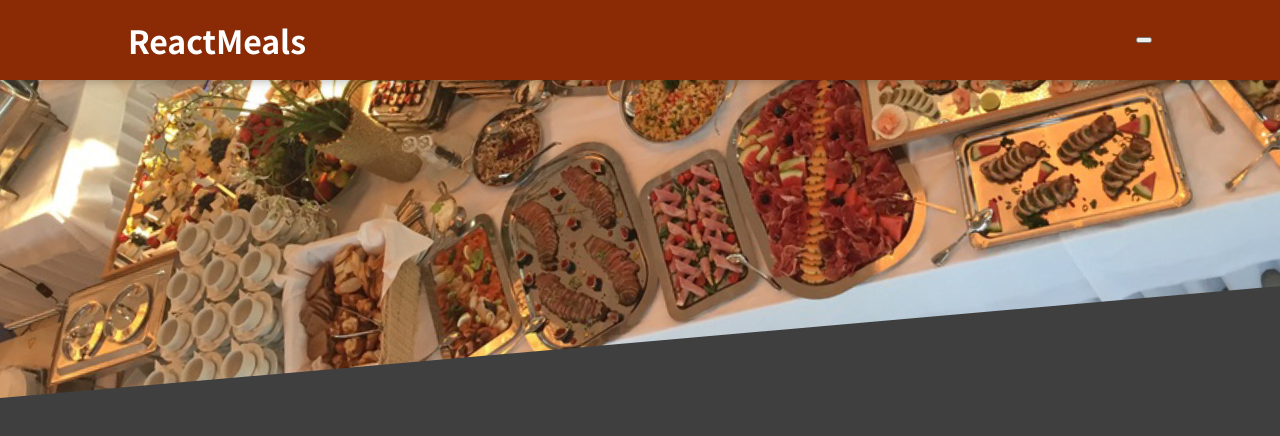
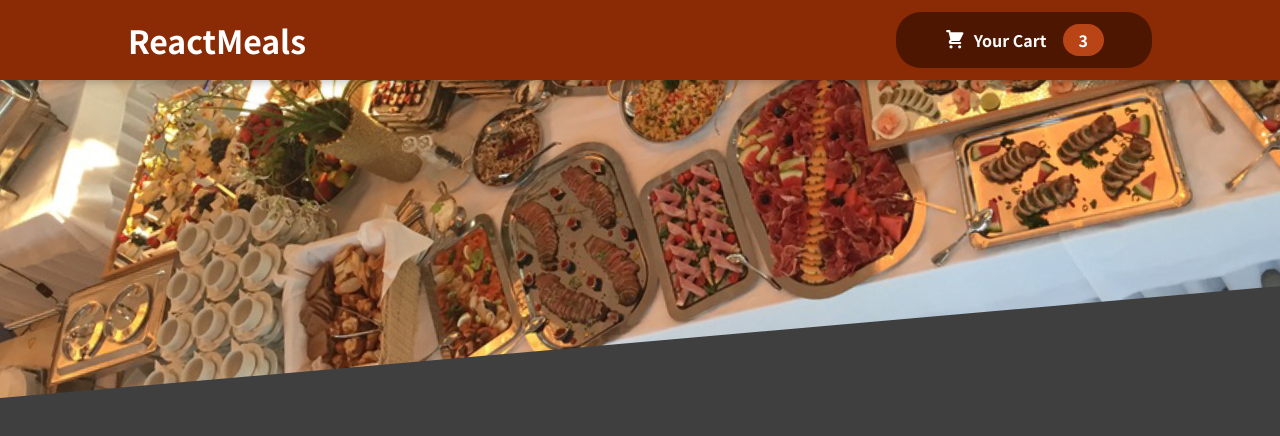
Before and after one commit to rox0r/Food-Order-App, a React (Create React App) app: page / in a window 1280 px wide. Shown: the top 436 px of the page. Built offline with nearby package versions, Linux system fonts and the light colour scheme.

Commit message:
Create CartButton component for Header

```diff
--- /dev/null
+++ b/src/components/Cart/CartIcon.js
@@ -0,0 +1,13 @@
+const CartIcon = () => {
+  return (
+    <svg
+      xmlns='http://www.w3.org/2000/svg'
+      viewBox='0 0 20 20'
+      fill='currentColor'
+    >
+      <path d='M3 1a1 1 0 000 2h1.22l.305 1.222a.997.997 0 00.01.042l1.358 5.43-.893.892C3.74 11.846 4.632 14 6.414 14H15a1 1 0 000-2H6.414l1-1H14a1 1 0 00.894-.553l3-6A1 1 0 0017 3H6.28l-.31-1.243A1 1 0 005 1H3zM16 16.5a1.5 1.5 0 11-3 0 1.5 1.5 0 013 0zM6.5 18a1.5 1.5 0 100-3 1.5 1.5 0 000 3z' />
+    </svg>
+  );
+};
+
+export default CartIcon;
--- a/src/components/Layout/Header.js
+++ b/src/components/Layout/Header.js
@@ -3,13 +3,14 @@
 import imgMeals from "../../assets/Images/meals.jpg";
 
 import classes from "./Header.module.css";
+import HeaderCartButton from "./HeaderCartButton";
 
 function Header() {
   return (
     <>
       <header className={classes.header}>
         <h1>ReactMeals</h1>
-        <button></button>
+        <HeaderCartButton />
       </header>
       <div className={classes["main-image"]}>
         <img src={imgMeals} alt="Table full of delicious meals!" />
--- /dev/null
+++ b/src/components/Layout/HeaderCartButton.js
@@ -0,0 +1,17 @@
+import React from "react";
+import CartIcon from "../Cart/CartIcon";
+import classes from "./HeaderCartButton.module.css";
+
+function HeaderCartButton(props) {
+  return (
+    <button className={classes.button}>
+      <span className={classes.icon}>
+        <CartIcon />
+      </span>
+      <span>Your Cart</span>
+      <span className={classes.badge}>3</span>
+    </button>
+  );
+}
+
+export default HeaderCartButton;
--- /dev/null
+++ b/src/components/Layout/HeaderCartButton.module.css
@@ -0,0 +1,59 @@
+.button {
+  cursor: pointer;
+  font: inherit;
+  border: none;
+  background-color: #4d1601;
+  color: white;
+  padding: 0.75rem 3rem;
+  display: flex;
+  justify-content: space-around;
+  align-items: center;
+  border-radius: 25px;
+  font-weight: bold;
+}
+
+.button:hover,
+.button:active {
+  background-color: #2c0d00;
+}
+
+.icon {
+  width: 1.35rem;
+  height: 1.35rem;
+  margin-right: 0.5rem;
+}
+
+.badge {
+  background-color: #b94517;
+  padding: 0.25rem 1rem;
+  border-radius: 25px;
+  margin-left: 1rem;
+  font-weight: bold;
+}
+
+.button:hover .badge,
+.button:active .badge {
+  background-color: #92320c;
+}
+
+.bump {
+  animation: bump 300ms ease-out;
+}
+
+@keyframes bump {
+  0% {
+    transform: scale(1);
+  }
+  10% {
+    transform: scale(0.9);
+  }
+  30% {
+    transform: scale(1.1);
+  }
+  50% {
+    transform: scale(1.15);
+  }
+  100% {
+    transform: scale(1);
+  }
+}
```
